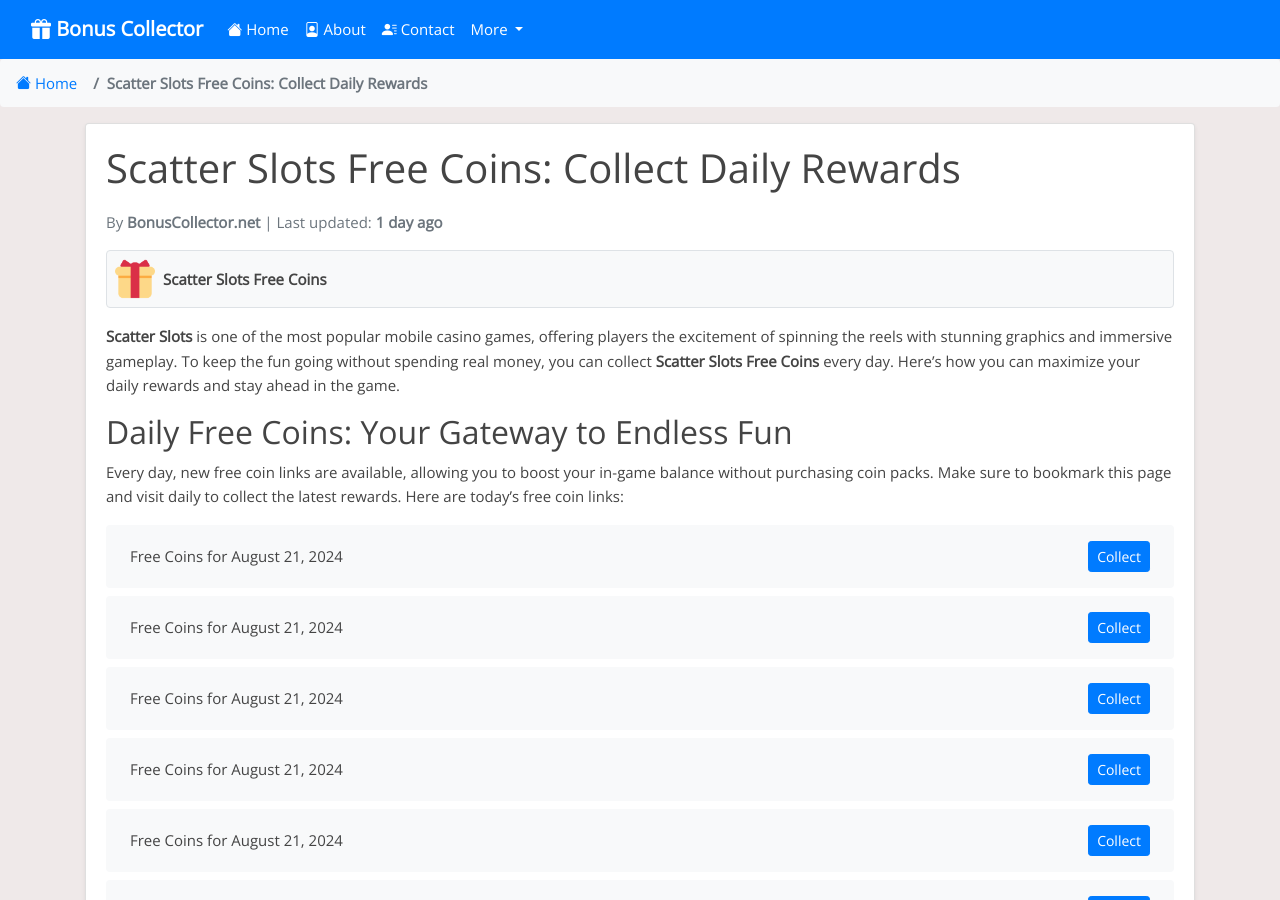
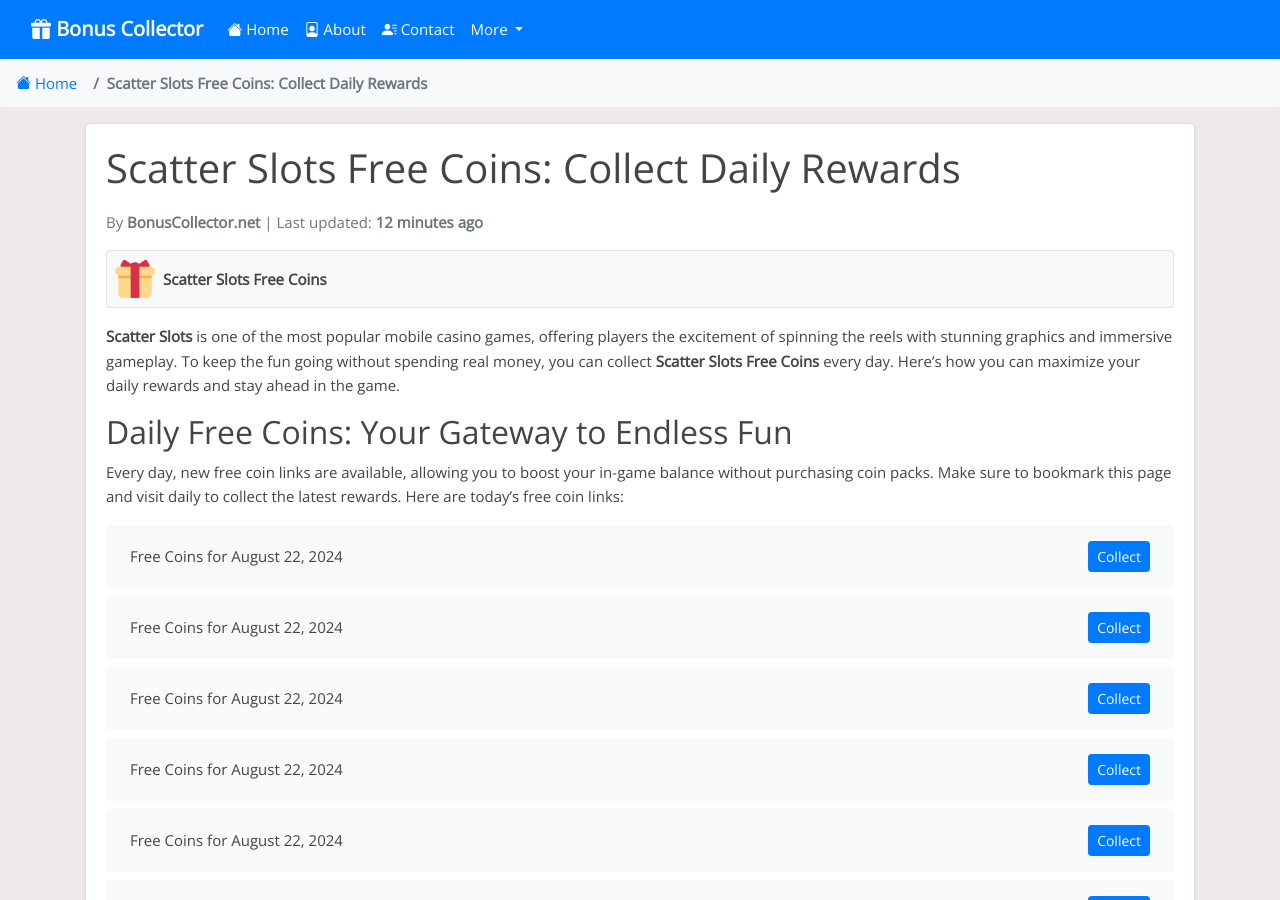
Before and after one commit to Prollad99/bs-net, a Jekyll site: the page built from _posts/2024-08-09-scatter-slots.md, in a window 1280 px wide and 900 px high. Built offline with Jekyll 4.4.1, drawn with Linux system fonts in a browser that asks for light colours; nearby versions of some CDN libraries; comment, search, counter and statistics services are not loaded; some of the changed text lies outside the part shown.

Commit message:
Update scatter-slots reward links and last modified date

```diff
--- a/_data/include_files.yml
+++ b/_data/include_files.yml
@@ -89,4 +89,4 @@
   last_modified: 2024-08-21 03:22:28
 
 scatter-slots.html:
-  last_modified: 2024-08-21 03:22:40
+  last_modified: 2024-08-22 03:23:39
--- a/_includes/scatter-slots.html
+++ b/_includes/scatter-slots.html
@@ -1,4 +1,24 @@
 <ul class="list-group mt-3 mb-4">
+  <li class="list-group-item d-flex justify-content-between align-items-center">
+    <span>Free Coins for August 22, 2024</span>
+    <a href="https://tinyurl.com/2vn8xtez" class="btn btn-primary btn-sm">Collect</a>
+  </li>
+  <li class="list-group-item d-flex justify-content-between align-items-center">
+    <span>Free Coins for August 22, 2024</span>
+    <a href="https://tinyurl.com/2966tddb" class="btn btn-primary btn-sm">Collect</a>
+  </li>
+  <li class="list-group-item d-flex justify-content-between align-items-center">
+    <span>Free Coins for August 22, 2024</span>
+    <a href="https://tinyurl.com/4nr57akt" class="btn btn-primary btn-sm">Collect</a>
+  </li>
+  <li class="list-group-item d-flex justify-content-between align-items-center">
+    <span>Free Coins for August 22, 2024</span>
+    <a href="https://tinyurl.com/5554tthu" class="btn btn-primary btn-sm">Collect</a>
+  </li>
+  <li class="list-group-item d-flex justify-content-between align-items-center">
+    <span>Free Coins for August 22, 2024</span>
+    <a href="https://tinyurl.com/ybdt3eu9" class="btn btn-primary btn-sm">Collect</a>
+  </li>
   <li class="list-group-item d-flex justify-content-between align-items-center">
     <span>Free Coins for August 21, 2024</span>
     <a href="https://tinyurl.com/yckaesyj" class="btn btn-primary btn-sm">Collect</a>
@@ -379,24 +399,4 @@
     <span>Free Coins for August 9, 2024</span>
     <a href="https://tinyurl.com/2s3hec52" class="btn btn-primary btn-sm">Collect</a>
   </li>
-  <li class="list-group-item d-flex justify-content-between align-items-center">
-    <span>Free Coins for August 9, 2024</span>
-    <a href="https://tinyurl.com/mvs2n9xf" class="btn btn-primary btn-sm">Collect</a>
-  </li>
-  <li class="list-group-item d-flex justify-content-between align-items-center">
-    <span>Free Coins for August 9, 2024</span>
-    <a href="https://tinyurl.com/ycxw46pr" class="btn btn-primary btn-sm">Collect</a>
-  </li>
-  <li class="list-group-item d-flex justify-content-between align-items-center">
-    <span>Free Coins for August 9, 2024</span>
-    <a href="https://tinyurl.com/fvzzedfp" class="btn btn-primary btn-sm">Collect</a>
-  </li>
-  <li class="list-group-item d-flex justify-content-between align-items-center">
-    <span>Free Coins for August 9, 2024</span>
-    <a href="https://tinyurl.com/4atxxkyk" class="btn btn-primary btn-sm">Collect</a>
-  </li>
-  <li class="list-group-item d-flex justify-content-between align-items-center">
-    <span>Free Coins for August 9, 2024</span>
-    <a href="https://tinyurl.com/2nmf9t7n" class="btn btn-primary btn-sm">Collect</a>
-  </li>
 </ul>
```
Also changed, not shown: links-json/scatter-slots.json (+20 -20 lines).
